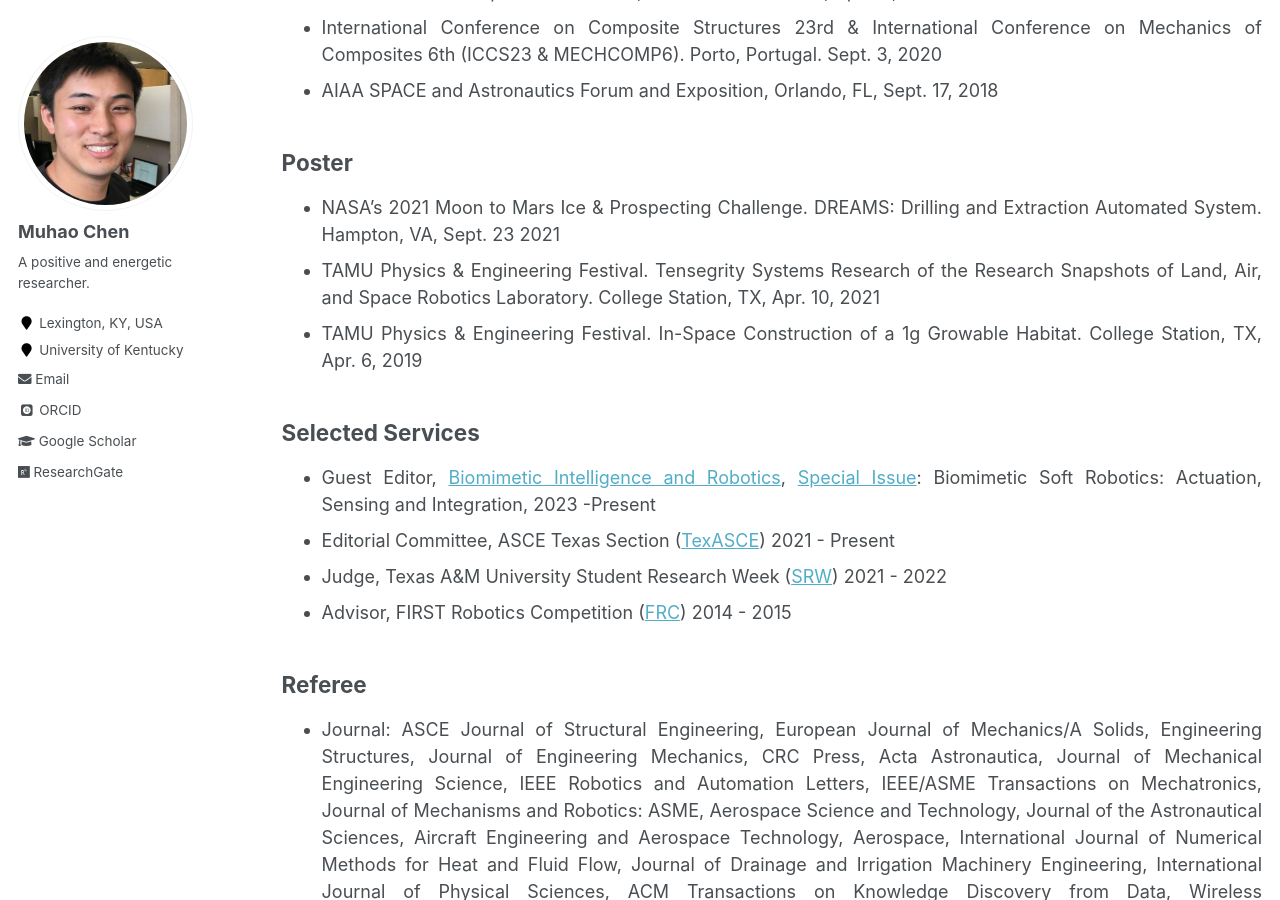
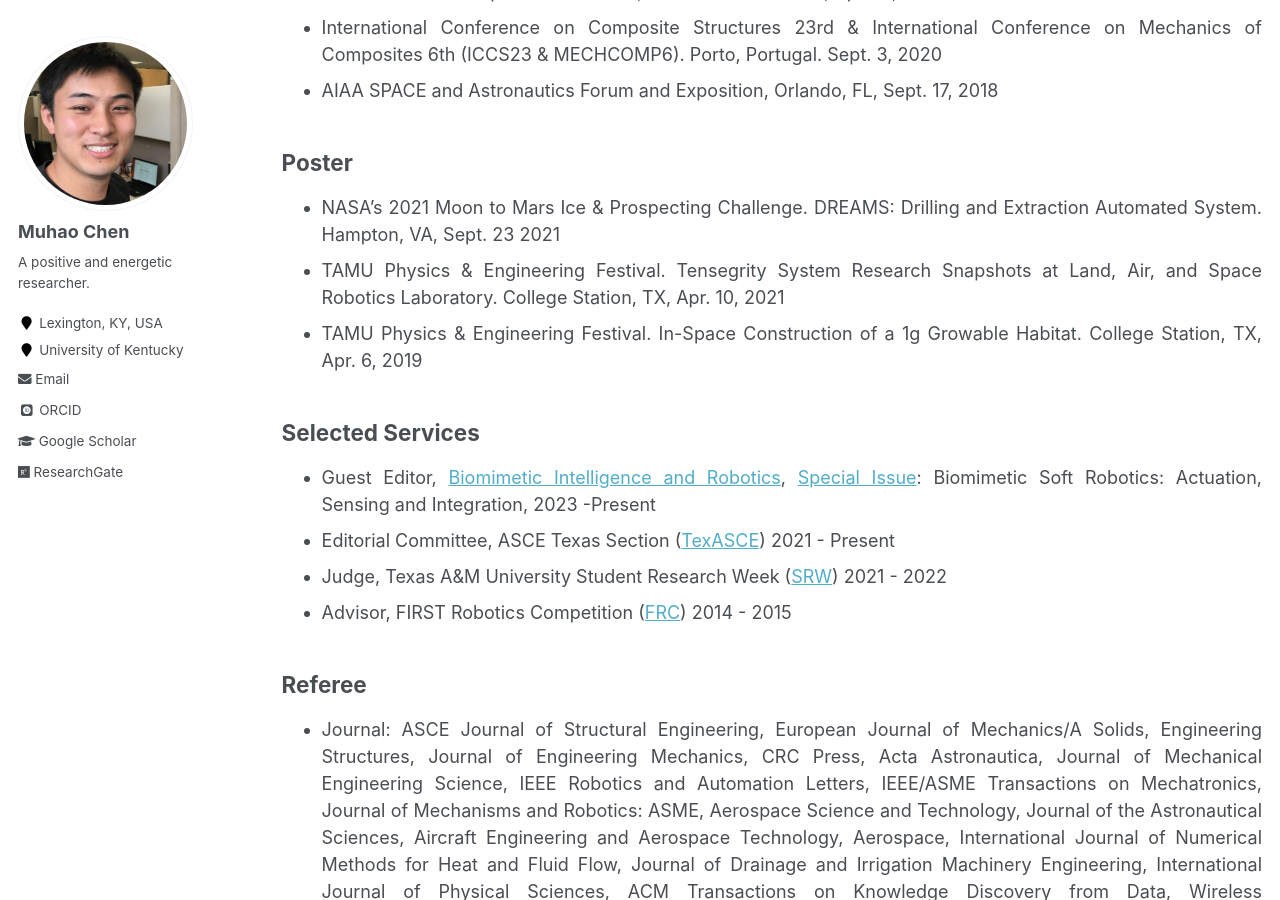
Before and after one commit to Muhao-Chen/muhao-chen.github.io, a Jekyll site: the page built from _pages/professional-activities.md, in a window 1280 px wide and 900 px high, scrolled down 1806 px. Built offline with Jekyll 4.4.1, drawn with Linux system fonts in a browser that asks for light colours; some web fonts are replaced; some of the changed text lies outside the part shown.

Commit message:
Update professional-activities.md

```diff
--- a/_pages/professional-activities.md
+++ b/_pages/professional-activities.md
@@ -37,7 +37,7 @@ toc_max_header: 1
  <!--(https://livestream.com/viewnow/niac2019/videos/196913328)-->
 
 ## Talks
-* The 2023 KAS (Kentucky Academy of Science) Annual Meeting, Northern Kentucky University, Nov. 3, 2023
+* The 2023 Kentucky Academy of Science (KAS) Annual Meeting, Northern Kentucky University, Nov. 3, 2023
 * The 2023 Society of Engineering Science (SES) Annual Conference, Minneapolis, MN, Oct. 9, 2023
 * The 2023 IEEE/RSJ International Conference on Intelligent Robots and Systems (IROS 2023), Tensegrity Robotics Workshop, Detroit, MI, Oct. 5, 2023
 * Invited by Prof. Mehran Mesbahi, Department of Aeronautics & Astronautics, University of Washington, Seattle, WA, Mar. 2023
@@ -59,7 +59,7 @@ toc_max_header: 1
 
 ## Poster
 * NASA's 2021 Moon to Mars Ice & Prospecting Challenge. DREAMS: Drilling and Extraction Automated System. Hampton, VA, Sept. 23 2021
-* TAMU Physics & Engineering Festival. Tensegrity Systems Research of the Research Snapshots of Land, Air, and Space Robotics Laboratory. College Station, TX, Apr. 10, 2021
+* TAMU Physics & Engineering Festival. Tensegrity System Research Snapshots at Land, Air, and Space Robotics Laboratory. College Station, TX, Apr. 10, 2021
 * TAMU Physics & Engineering Festival. In-Space Construction of a 1g Growable Habitat. College Station, TX, Apr. 6, 2019
 
 ## Selected Services
```
